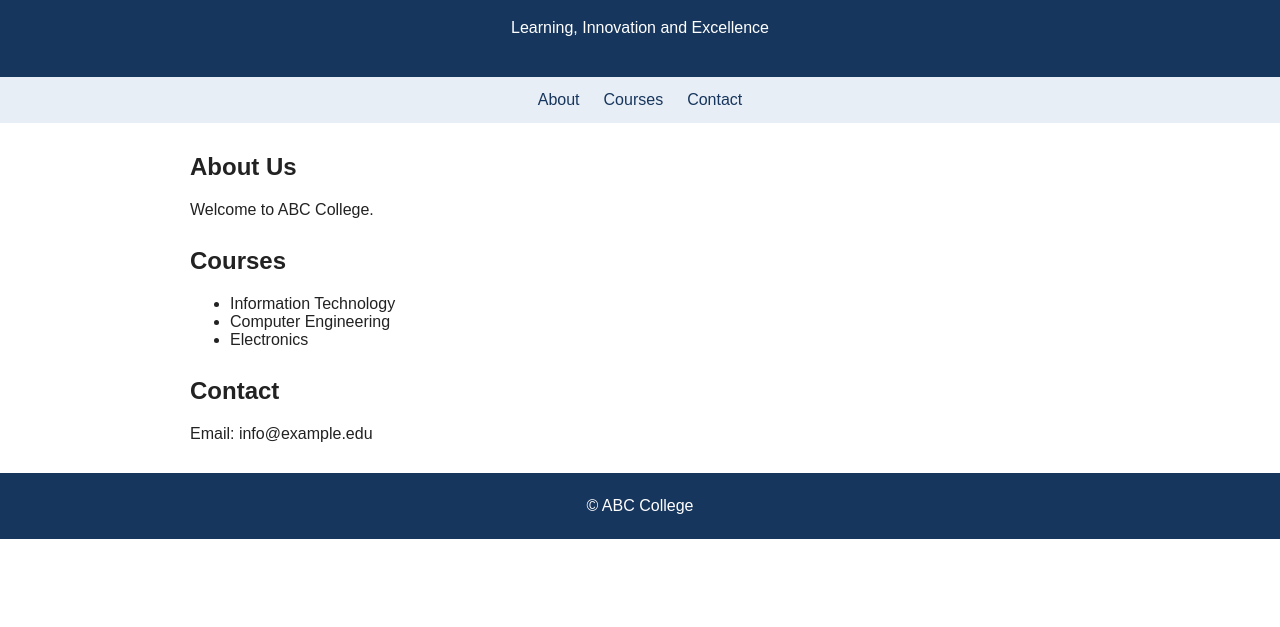
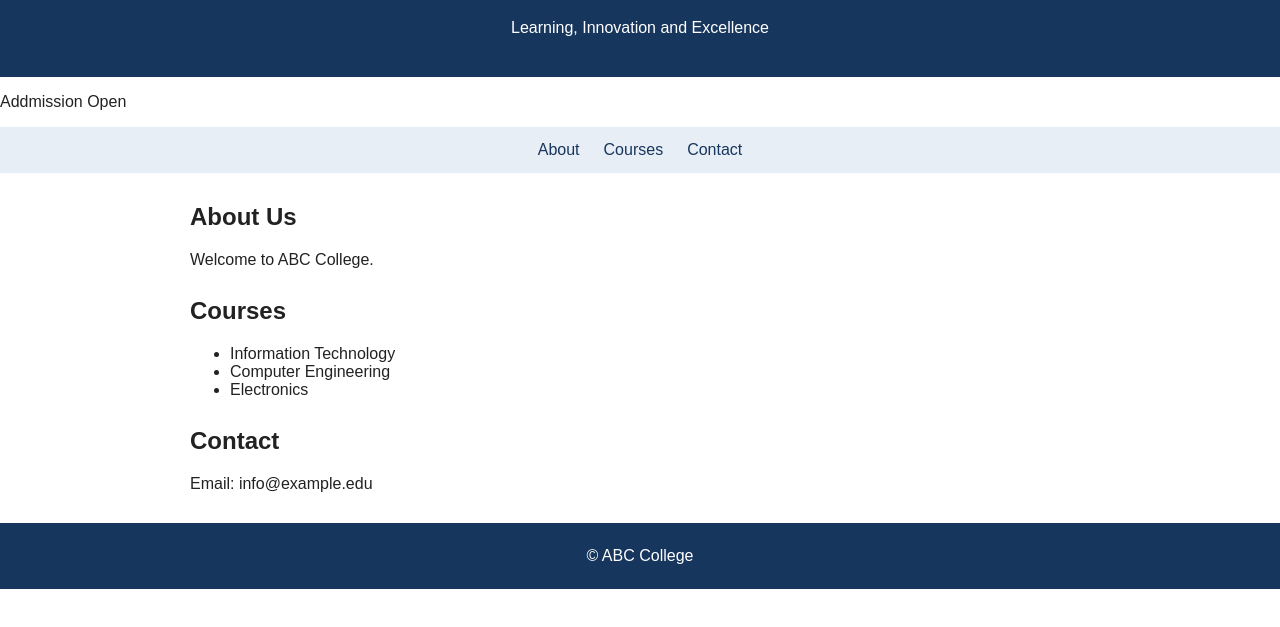
Before and after one commit to NidhiMohile/CollegeWebsite, a plain HTML site: page index.html in a window 1280 px wide. Shown: the part 85-712 px from the top of the page. Drawn offline with Linux system fonts and the light colour scheme.

Commit message:
Updated college Website

```diff
--- a/index.html
+++ b/index.html
@@ -3,6 +3,7 @@
 <head><meta charset="UTF-8"><meta name="viewport" content="width=device-width, initial-scale=1">
 <title>College Website</title><link rel="stylesheet" href="style.css"></head>
 <body><header><h1>ABC College</h1><p>Learning, Innovation and Excellence</p></header>
+    <p>Addmission Open</p>
 <nav><a href="#about">About</a><a href="#courses">Courses</a><a href="#contact">Contact</a></nav>
 <main><section id="about"><h2>About Us</h2><p>Welcome to ABC College.</p></section>
 <section id="courses"><h2>Courses</h2><ul><li>Information Technology</li><li>Computer Engineering</li><li>Electronics</li></ul></section>
```
